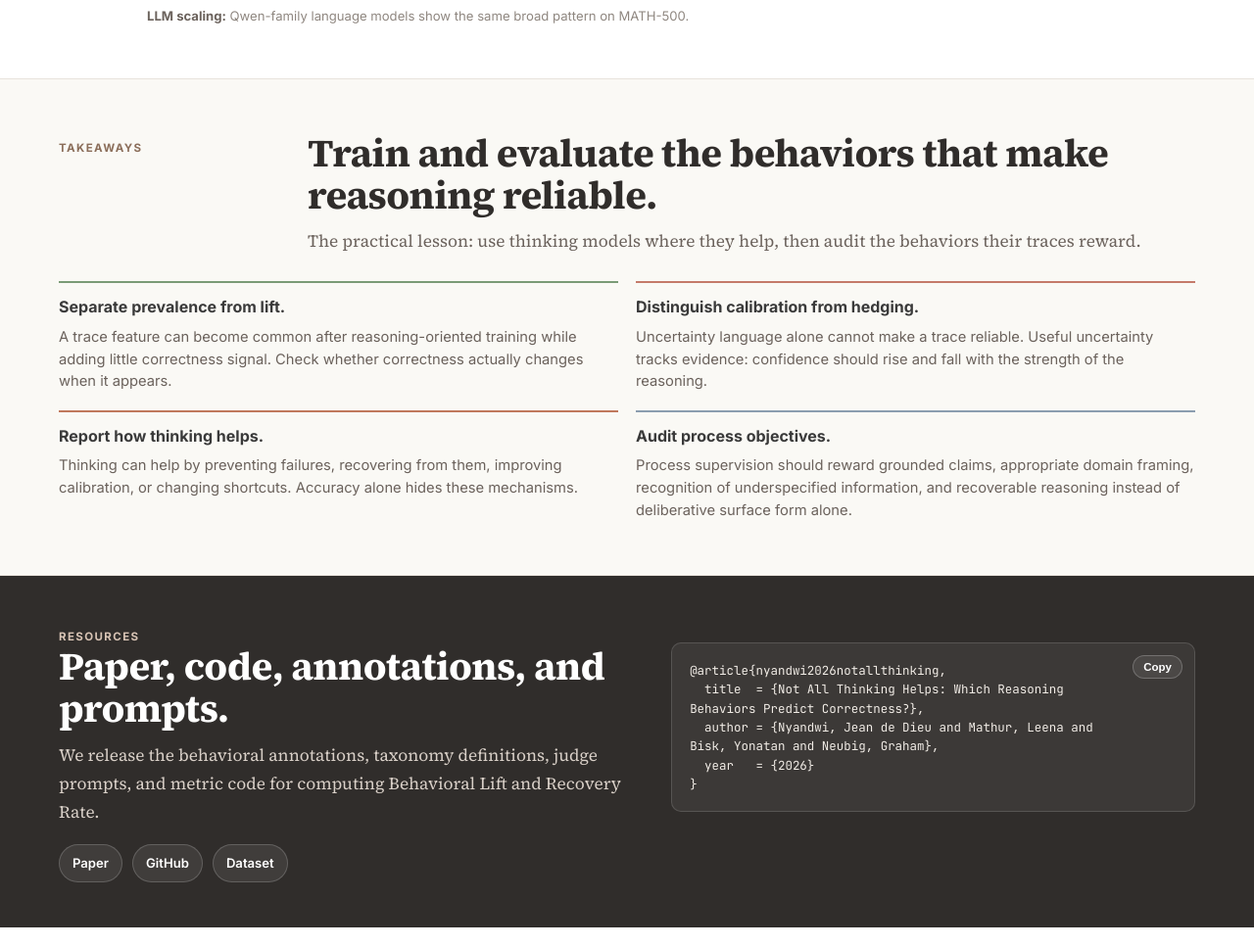
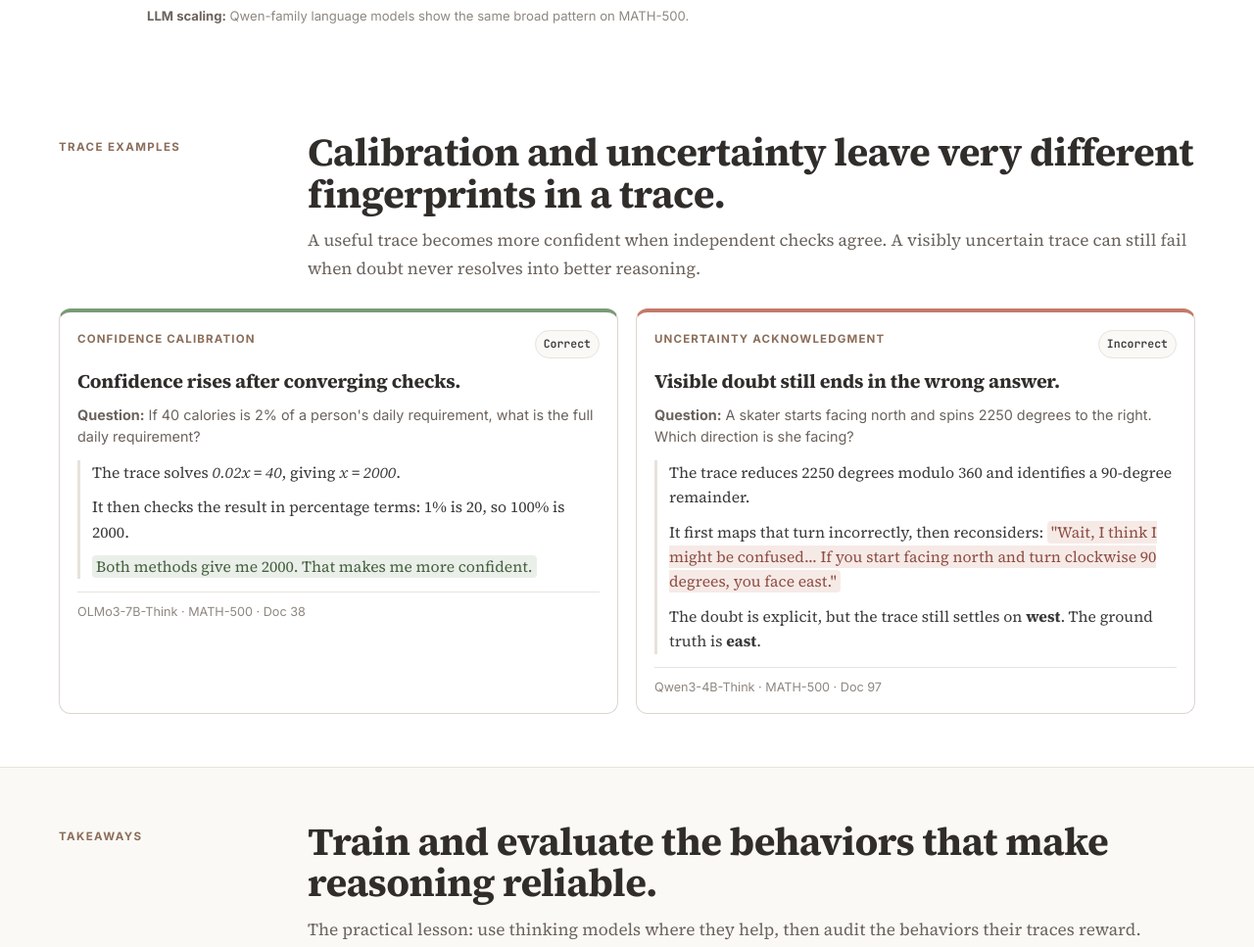
Before and after one commit to neulab/behavioral-lift, a plain HTML site: page docs/index.html in a window 1280 px wide. Shown: the part 6597-7564 px from the top of the page at 98% size. Drawn offline with Linux system fonts and the light colour scheme.

Commit message:
added trace samples

```diff
--- a/docs/index.html
+++ b/docs/index.html
@@ -118,6 +118,23 @@ h3{font-size:.92rem;letter-spacing:.045em;text-transform:uppercase;color:var(--m
 .takeaway strong{display:block;font-size:1rem;color:var(--text);margin-bottom:6px}
 .takeaway p{font-size:.92rem;color:var(--muted);line-height:1.55}
 
+/* Trace examples */
+.sample-grid{display:grid;grid-template-columns:repeat(2,1fr);gap:18px;margin-top:24px}
+.sample{background:#fff;border:1px solid var(--line);border-radius:12px;padding:18px 18px 16px}
+.sample.calibration{border-top:4px solid var(--positive)}
+.sample.uncertainty{border-top:4px solid var(--negative)}
+.sample-head{display:flex;justify-content:space-between;align-items:flex-start;gap:12px;margin-bottom:12px}
+.sample-tag{font-size:.72rem;letter-spacing:.1em;text-transform:uppercase;font-weight:800;color:var(--marker)}
+.sample-status{font-family:var(--mono);font-size:.72rem;font-weight:700;color:var(--text);padding:4px 8px;border-radius:999px;background:var(--ivory);border:1px solid var(--grid);white-space:nowrap}
+.sample h3{font-family:var(--serif);font-size:1.22rem;line-height:1.2;letter-spacing:-.01em;text-transform:none;color:#302D2B;margin-bottom:12px}
+.sample-question{font-size:.9rem;color:var(--muted);line-height:1.55;margin-bottom:12px}
+.trace{border-left:3px solid var(--grid);padding-left:12px;font-family:var(--serif);font-size:.98rem;line-height:1.62;color:var(--text)}
+.trace p{margin-bottom:10px}
+.trace p:last-child{margin-bottom:0}
+.highlight-positive{background:rgba(122,155,118,.16);color:#45603F;padding:1px 4px;border-radius:4px}
+.highlight-negative{background:rgba(196,122,106,.16);color:#8E4E43;padding:1px 4px;border-radius:4px}
+.sample-foot{margin-top:13px;padding-top:10px;border-top:1px solid var(--grid);font-size:.79rem;color:var(--faint)}
+
 /* Scaling */
 .scale-grid{display:grid;grid-template-columns:1fr;gap:30px;align-items:start;max-width:980px;margin:24px auto 0}
 .scale-grid .figure{background:#fff}
@@ -150,7 +167,7 @@ tr:last-child td{border-bottom:0}
 footer{padding:24px 0;text-align:center;font-size:.82rem;color:var(--faint)}
 
 @media(max-width:980px){
-  .two-col,.two-col.reverse,.overview-grid,.metric-grid,.scale-grid,.paired-figures{grid-template-columns:1fr}
+  .two-col,.two-col.reverse,.overview-grid,.metric-grid,.scale-grid,.paired-figures,.sample-grid{grid-template-columns:1fr}
   .section-head{grid-template-columns:1fr;gap:6px}
   .hero-figure{max-width:780px;margin:8px auto 0}
   .taxonomy-grid{grid-template-columns:repeat(2,1fr)}
@@ -400,6 +417,49 @@ footer{padding:24px 0;text-align:center;font-size:.82rem;color:var(--faint)}
     </div>
   </section>
 
+  <section>
+    <div class="wrap">
+      <div class="section-head">
+        <div class="eyebrow">Trace Examples</div>
+        <div>
+          <h2>Calibration and uncertainty leave very different fingerprints in a trace.</h2>
+          <p class="lead">A useful trace becomes more confident when independent checks agree. A visibly uncertain trace can still fail when doubt never resolves into better reasoning.</p>
+        </div>
+      </div>
+      <div class="sample-grid">
+        <article class="sample calibration">
+          <div class="sample-head">
+            <div class="sample-tag">Confidence Calibration</div>
+            <div class="sample-status">Correct</div>
+          </div>
+          <h3>Confidence rises after converging checks.</h3>
+          <p class="sample-question"><strong>Question:</strong> If 40 calories is 2% of a person's daily requirement, what is the full daily requirement?</p>
+          <div class="trace">
+            <p>The trace solves <em>0.02x = 40</em>, giving <em>x = 2000</em>.</p>
+            <p>It then checks the result in percentage terms: 1% is 20, so 100% is 2000.</p>
+            <p><span class="highlight-positive">Both methods give me 2000. That makes me more confident.</span></p>
+          </div>
+          <div class="sample-foot">OLMo3-7B-Think &middot; MATH-500 &middot; Doc 38</div>
+        </article>
+
+        <article class="sample uncertainty">
+          <div class="sample-head">
+            <div class="sample-tag">Uncertainty Acknowledgment</div>
+            <div class="sample-status">Incorrect</div>
+          </div>
+          <h3>Visible doubt still ends in the wrong answer.</h3>
+          <p class="sample-question"><strong>Question:</strong> A skater starts facing north and spins 2250 degrees to the right. Which direction is she facing?</p>
+          <div class="trace">
+            <p>The trace reduces 2250 degrees modulo 360 and identifies a 90-degree remainder.</p>
+            <p>It first maps that turn incorrectly, then reconsiders: <span class="highlight-negative">"Wait, I think I might be confused... If you start facing north and turn clockwise 90 degrees, you face east."</span></p>
+            <p>The doubt is explicit, but the trace still settles on <strong>west</strong>. The ground truth is <strong>east</strong>.</p>
+          </div>
+          <div class="sample-foot">Qwen3-4B-Think &middot; MATH-500 &middot; Doc 97</div>
+        </article>
+      </div>
+    </div>
+  </section>
+
   <section class="ivory">
     <div class="wrap">
       <div class="section-head">
```
